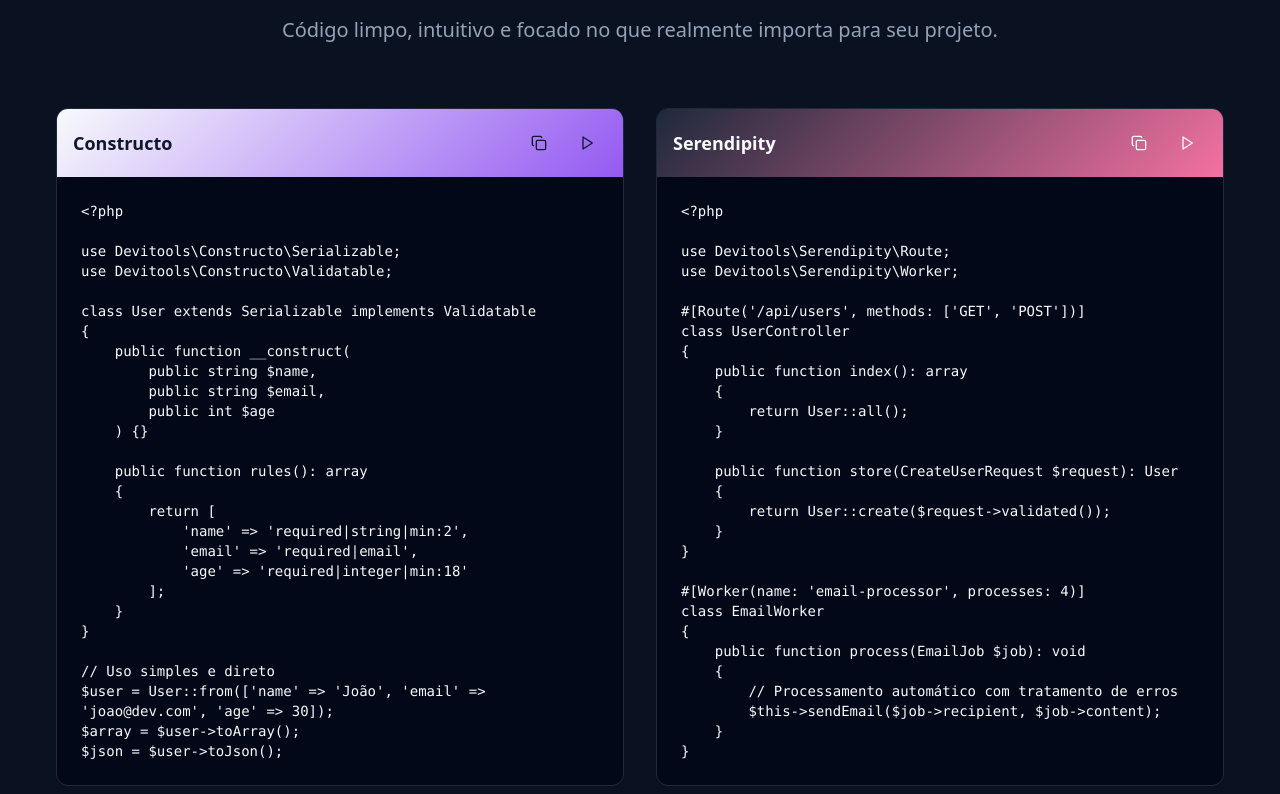
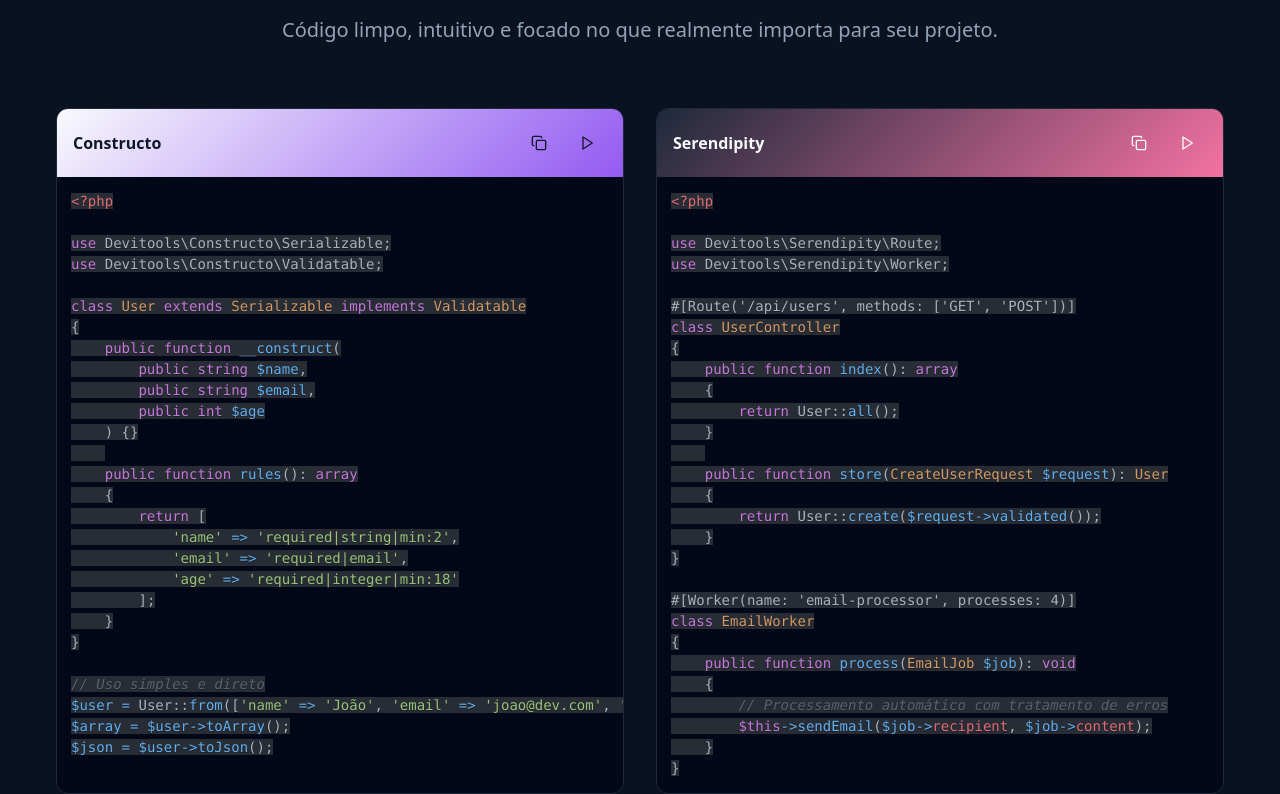
Before and after one commit to devitools/landing, a React (Vite) app: page / in a window 1280 px wide. Shown: the part 2225-3019 px from the top of the page. Built offline with nearby package versions, Linux system fonts and the light colour scheme.

Commit message:
Add syntax highlighting to code examples
Implement a reusable code component with syntax highlighting capabilities, adaptable to various sizes.

```diff
--- a/package.json
+++ b/package.json
@@ -40,6 +40,7 @@
     "@radix-ui/react-toggle-group": "^1.1.10",
     "@radix-ui/react-tooltip": "^1.2.7",
     "@tanstack/react-query": "^5.83.0",
+    "@types/react-syntax-highlighter": "^15.5.13",
     "class-variance-authority": "^0.7.1",
     "clsx": "^2.1.1",
     "cmdk": "^1.1.1",
@@ -54,6 +55,7 @@
     "react-hook-form": "^7.61.1",
     "react-resizable-panels": "^2.1.9",
     "react-router-dom": "^6.30.1",
+    "react-syntax-highlighter": "^15.6.1",
     "recharts": "^2.15.4",
     "sonner": "^1.7.4",
     "tailwind-merge": "^2.6.0",
--- /dev/null
+++ b/src/components/CodeBlock.tsx
@@ -0,0 +1,167 @@
+import { useState } from "react";
+import { Prism as SyntaxHighlighter } from "react-syntax-highlighter";
+import { oneDark, oneLight } from "react-syntax-highlighter/dist/esm/styles/prism";
+import { useTheme } from "next-themes";
+import { Card } from "@/components/ui/card";
+import { Button } from "@/components/ui/button";
+import { Copy, Check, Play } from "lucide-react";
+import { cn } from "@/lib/utils";
+import { useToast } from "@/hooks/use-toast";
+
+interface CodeBlockProps {
+  children: string;
+  language?: string;
+  title?: string;
+  size?: "sm" | "md" | "lg";
+  showCopy?: boolean;
+  showRun?: boolean;
+  className?: string;
+  gradient?: "primary" | "accent" | "success" | "warning";
+}
+
+const CodeBlock = ({
+  children,
+  language = "php",
+  title,
+  size = "md",
+  showCopy = true,
+  showRun = false,
+  className,
+  gradient = "primary"
+}: CodeBlockProps) => {
+  const [copied, setCopied] = useState(false);
+  const { theme } = useTheme();
+  const { toast } = useToast();
+
+  const handleCopy = async () => {
+    try {
+      await navigator.clipboard.writeText(children.trim());
+      setCopied(true);
+      toast({
+        description: "Código copiado para a área de transferência!",
+      });
+      setTimeout(() => setCopied(false), 2000);
+    } catch (err) {
+      toast({
+        description: "Erro ao copiar código",
+        variant: "destructive",
+      });
+    }
+  };
+
+  const handleRun = () => {
+    toast({
+      description: "Funcionalidade de execução em desenvolvimento",
+    });
+  };
+
+  const sizeClasses = {
+    sm: "text-xs",
+    md: "text-sm",
+    lg: "text-base"
+  };
+
+  const gradientClasses = {
+    primary: "bg-gradient-primary",
+    accent: "bg-gradient-accent",
+    success: "bg-gradient-success",
+    warning: "bg-gradient-warning"
+  };
+
+  const style = theme === "dark" ? oneDark : oneLight;
+
+  return (
+    <Card className={cn("overflow-hidden", className)}>
+      {title && (
+        <div className={cn("p-4", gradientClasses[gradient])}>
+          <div className="flex items-center justify-between">
+            <h3 className={cn(
+              "font-semibold",
+              gradient === "primary" ? "text-primary-foreground" :
+              gradient === "accent" ? "text-accent-foreground" :
+              gradient === "success" ? "text-success-foreground" :
+              "text-warning-foreground"
+            )}>
+              {title}
+            </h3>
+            <div className="flex space-x-2">
+              {showCopy && (
+                <Button
+                  size="sm"
+                  variant="ghost"
+                  onClick={handleCopy}
+                  className={cn(
+                    "hover:bg-white/10",
+                    gradient === "primary" ? "text-primary-foreground" :
+                    gradient === "accent" ? "text-accent-foreground" :
+                    gradient === "success" ? "text-success-foreground" :
+                    "text-warning-foreground"
+                  )}
+                >
+                  {copied ? (
+                    <Check className="w-4 h-4" />
+                  ) : (
+                    <Copy className="w-4 h-4" />
+                  )}
+                </Button>
+              )}
+              {showRun && (
+                <Button
+                  size="sm"
+                  variant="ghost"
+                  onClick={handleRun}
+                  className={cn(
+                    "hover:bg-white/10",
+                    gradient === "primary" ? "text-primary-foreground" :
+                    gradient === "accent" ? "text-accent-foreground" :
+                    gradient === "success" ? "text-success-foreground" :
+                    "text-warning-foreground"
+                  )}
+                >
+                  <Play className="w-4 h-4" />
+                </Button>
+              )}
+            </div>
+          </div>
+        </div>
+      )}
+
+      <div className="relative">
+        {!title && showCopy && (
+          <Button
+            size="sm"
+            variant="ghost"
+            onClick={handleCopy}
+            className="absolute top-3 right-3 z-10 hover:bg-muted/50"
+          >
+            {copied ? (
+              <Check className="w-4 h-4" />
+            ) : (
+              <Copy className="w-4 h-4" />
+            )}
+          </Button>
+        )}
+
+        <SyntaxHighlighter
+          language={language}
+          style={style}
+          customStyle={{
+            margin: 0,
+            borderRadius: 0,
+            background: "transparent",
+            fontSize: undefined,
+          }}
+          className={cn(
+            "!bg-transparent overflow-x-auto p-6",
+            sizeClasses[size],
+            !title && showCopy && "pr-16"
+          )}
+        >
+          {children.trim()}
+        </SyntaxHighlighter>
+      </div>
+    </Card>
+  );
+};
+
+export default CodeBlock;
--- a/src/components/CodeExample.tsx
+++ b/src/components/CodeExample.tsx
@@ -1,6 +1,5 @@
-import { Card } from "@/components/ui/card";
 import { Button } from "@/components/ui/button";
-import { Copy, Play } from "lucide-react";
+import CodeBlock from "@/components/CodeBlock";
 
 const CodeExample = () => {
   const constructoExample = `<?php
@@ -73,51 +72,27 @@ class EmailWorker
         </div>
 
         <div className="grid grid-cols-1 lg:grid-cols-2 gap-8 max-w-7xl mx-auto">
-          <Card className="overflow-hidden">
-            <div className="bg-gradient-primary p-4">
-              <div className="flex items-center justify-between">
-                <h3 className="text-lg font-semibold text-primary-foreground">Constructo</h3>
-                <div className="flex space-x-2">
-                  <Button size="sm" variant="ghost" className="text-primary-foreground hover:bg-white/10">
-                    <Copy className="w-4 h-4" />
-                  </Button>
-                  <Button size="sm" variant="ghost" className="text-primary-foreground hover:bg-white/10">
-                    <Play className="w-4 h-4" />
-                  </Button>
-                </div>
-              </div>
-            </div>
-            <div className="p-6">
-              <pre className="text-sm overflow-x-auto">
-                <code className="language-php text-foreground whitespace-pre-wrap">
-                  {constructoExample}
-                </code>
-              </pre>
-            </div>
-          </Card>
+          <CodeBlock
+            title="Constructo"
+            language="php"
+            showCopy={true}
+            showRun={true}
+            gradient="primary"
+            size="md"
+          >
+            {constructoExample}
+          </CodeBlock>
 
-          <Card className="overflow-hidden">
-            <div className="bg-gradient-accent p-4">
-              <div className="flex items-center justify-between">
-                <h3 className="text-lg font-semibold text-accent-foreground">Serendipity</h3>
-                <div className="flex space-x-2">
-                  <Button size="sm" variant="ghost" className="text-accent-foreground hover:bg-white/10">
-                    <Copy className="w-4 h-4" />
-                  </Button>
-                  <Button size="sm" variant="ghost" className="text-accent-foreground hover:bg-white/10">
-                    <Play className="w-4 h-4" />
-                  </Button>
-                </div>
-              </div>
-            </div>
-            <div className="p-6">
-              <pre className="text-sm overflow-x-auto">
-                <code className="language-php text-foreground whitespace-pre-wrap">
-                  {serendipityExample}
-                </code>
-              </pre>
-            </div>
-          </Card>
+          <CodeBlock
+            title="Serendipity"
+            language="php"
+            showCopy={true}
+            showRun={true}
+            gradient="accent"
+            size="md"
+          >
+            {serendipityExample}
+          </CodeBlock>
         </div>
 
         <div className="text-center mt-12">
--- a/src/pages/DocsConstructo.tsx
+++ b/src/pages/DocsConstructo.tsx
@@ -5,6 +5,7 @@ import { Tabs, TabsContent, TabsList, TabsTrigger } from "@/components/ui/tabs";
 import { Wrench, Code, Settings, Zap } from "lucide-react";
 import Header from "@/components/Header";
 import Footer from "@/components/Footer";
+import CodeBlock from "@/components/CodeBlock";
 
 const DocsConstructo = () => {
   return (
@@ -108,9 +109,9 @@ const DocsConstructo = () => {
                 </p>
 
                 <h3>Via Composer</h3>
-                <div className="bg-background rounded border p-4 font-mono text-sm">
+                <CodeBlock language="bash" size="sm">
                   composer require devitools/constructo
-                </div>
+                </CodeBlock>
 
                 <h3>Requisitos</h3>
                 <ul>
@@ -136,14 +137,14 @@ const DocsConstructo = () => {
                 </p>
 
                 <h3>Exemplo Simples</h3>
-                <div className="bg-background rounded border p-4 font-mono text-sm">
-                  {`use Devitools\\Constructo\\Container;
+                <CodeBlock language="php" size="md">
+{`use Devitools\\Constructo\\Container;
 
 $container = new Container();
 $container->bind(UserService::class);
 
 $service = $container->resolve(UserService::class);`}
-                </div>
+                </CodeBlock>
 
                 <h3>Definindo Dependências</h3>
                 <p>
@@ -151,10 +152,10 @@ $service = $container->resolve(UserService::class);`}
                   deleniti atque corrupti quos dolores et quas molestias excepturi sint occaecati cupiditate non provident.
                 </p>
 
-                <div className="bg-background rounded border p-4 font-mono text-sm">
-                  {`$container->bind(DatabaseInterface::class, MySQLDatabase::class);
+                <CodeBlock language="php" size="md">
+{`$container->bind(DatabaseInterface::class, MySQLDatabase::class);
 $container->singleton(ConfigService::class);`}
-                </div>
+                </CodeBlock>
               </div>
             </TabsContent>
 
@@ -167,15 +168,15 @@ $container->singleton(ConfigService::class);`}
                 </p>
 
                 <h3>Factories Customizadas</h3>
-                <div className="bg-background rounded border p-4 font-mono text-sm">
-                  {`$container->bind(ComplexService::class, function($container) {
+                <CodeBlock language="php" size="md">
+{`$container->bind(ComplexService::class, function($container) {
     return new ComplexService(
         $container->resolve(DatabaseInterface::class),
         $container->resolve(ConfigService::class),
         ['option' => 'value']
     );
 });`}
-                </div>
+                </CodeBlock>
 
                 <h3>Contextos e Scopes</h3>
                 <p>
@@ -183,12 +184,12 @@ $container->singleton(ConfigService::class);`}
                   id quod maxime placeat facere possimus, omnis voluptas assumenda est.
                 </p>
 
-                <div className="bg-background rounded border p-4 font-mono text-sm">
-                  {`$container->scoped(RequestService::class);
+                <CodeBlock language="php" size="md">
+{`$container->scoped(RequestService::class);
 $container->contextual(ApiController::class)
     ->needs(LoggerInterface::class)
     ->give(ApiLogger::class);`}
-                </div>
+                </CodeBlock>
               </div>
             </TabsContent>
           </Tabs>
```
Also changed, not shown: src/pages/DocsEffulgence.tsx (+28 -27 lines), src/pages/DocsSerendipity.tsx (+18 -17 lines), 1 other file (tests, documents, lock files or other folders).
